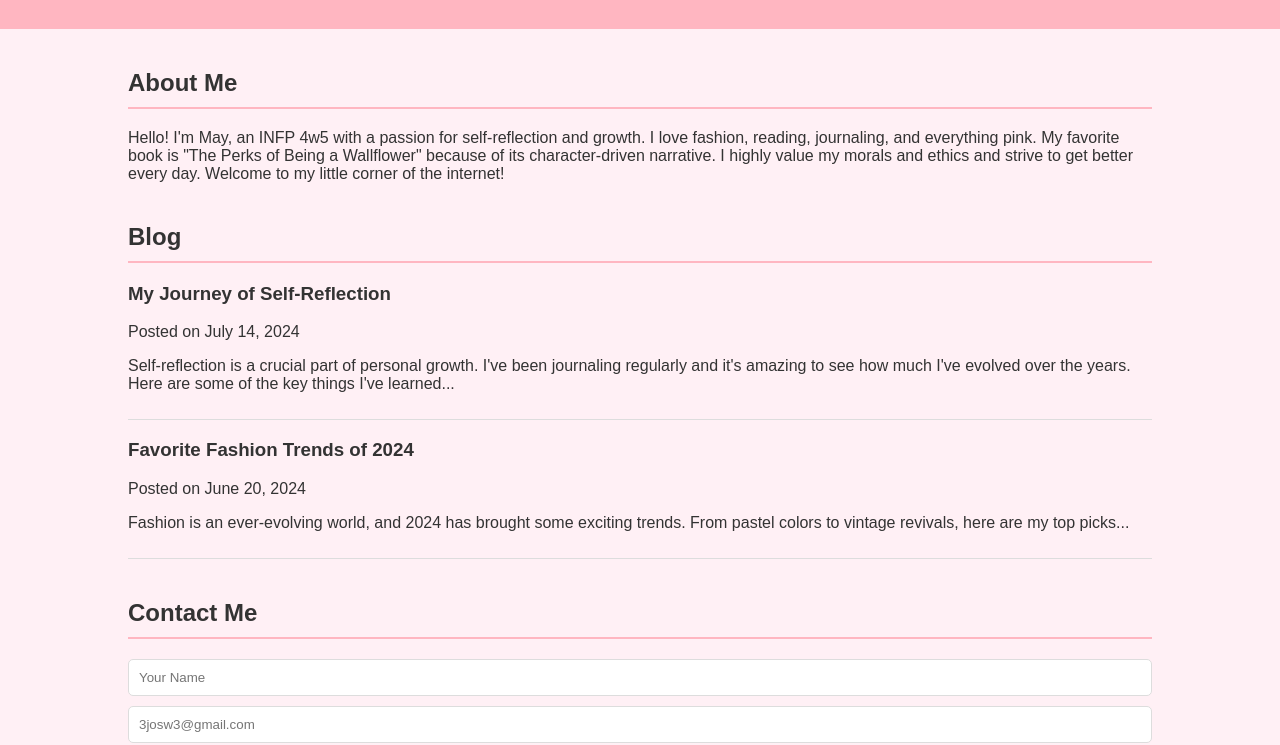
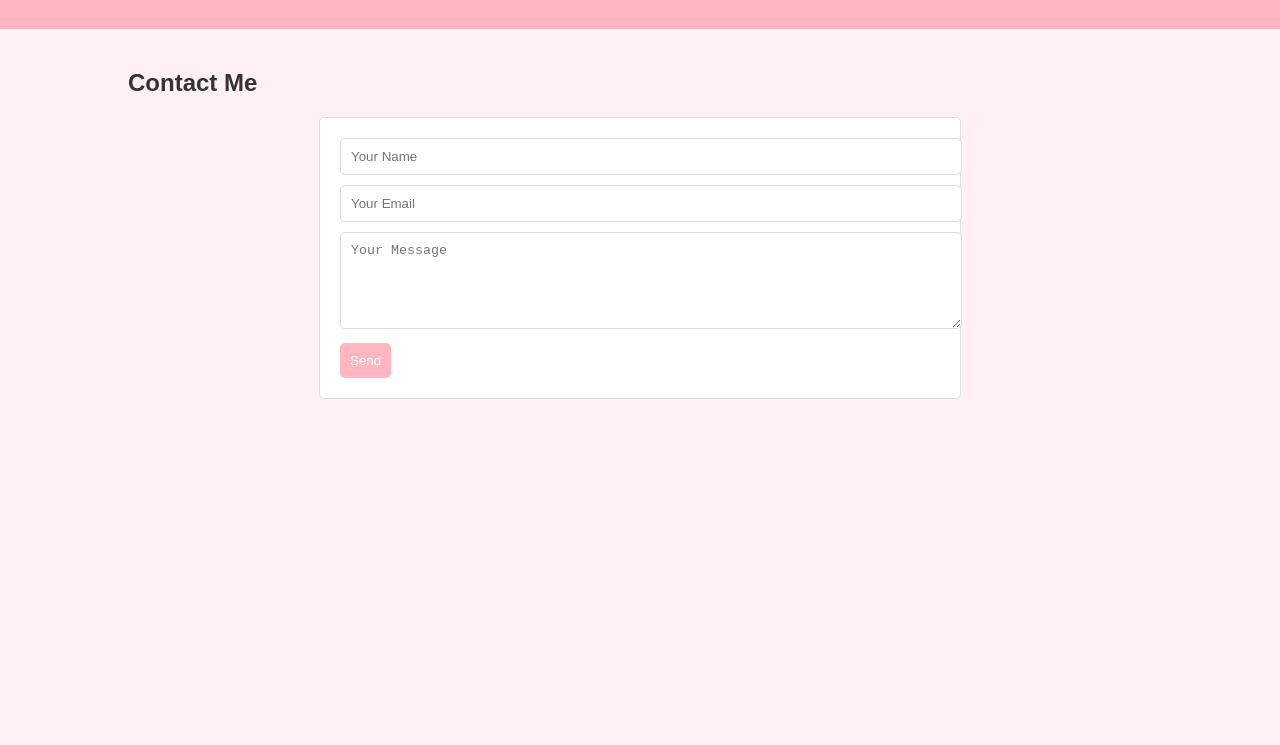
Before and after one commit to jaybeanzx/Firste2024July, a plain HTML site: page index.html in a window 1280 px wide. Shown: the part 71-816 px from the top of the page. Drawn offline with Linux system fonts and the light colour scheme.

Commit message:
Update indexemail.html

```diff
--- a/index.html
+++ b/index.html
@@ -23,23 +23,17 @@
             margin: 0 auto;
             padding: 20px 0;
         }
-    .about, .blog, .contact {
-        margin-bottom: 40px;
+        .contact-form {
+            max-width: 600px;
+            margin: 0 auto;
+            padding: 20px;
+            background-color: white;
+            border: 1px solid #ddd;
+            border-radius: 5px;
         }
-    h2 {
-        border-bottom: 2px solid #ffb6c1; /* Light Pink border bottom for headings */
-        padding-bottom: 10px;
-    }
-    .blog-post {
-        border-bottom: 1px solid #ddd;
-        padding-bottom: 10px;
-        margin-bottom: 10px;
-    }
-    .contact-form {
-        display: flex;
-        flex-direction: column;
-    }
-    .contact-form input, .contact-form textarea {
+        .contact-form input,
+        .contact-form textarea {
+            width: 100%;
             padding: 10px;
             margin-bottom: 10px;
             border: 1px solid #ddd;
@@ -54,35 +48,17 @@
             cursor: pointer;
         }
     </style>
-
 </head>
 <body>
     <header>
         <h1>Welcome to May's World</h1>
     </header>
     <div class="container">
-        <section class="about">
-            <h2>About Me</h2>
-            <p>Hello! I'm May, an INFP 4w5 with a passion for self-reflection and growth. I love fashion, reading, journaling, and everything pink. My favorite book is "The Perks of Being a Wallflower" because of its character-driven narrative. I highly value my morals and ethics and strive to get better every day. Welcome to my little corner of the internet!</p>
-        </section>
-        <section class="blog">
-            <h2>Blog</h2>
-            <div class="blog-post">
-                <h3>My Journey of Self-Reflection</h3>
-                <p>Posted on July 14, 2024</p>
-                <p>Self-reflection is a crucial part of personal growth. I've been journaling regularly and it's amazing to see how much I've evolved over the years. Here are some of the key things I've learned...</p>
-            </div>
-            <div class="blog-post">
-                <h3>Favorite Fashion Trends of 2024</h3>
-                <p>Posted on June 20, 2024</p>
-                <p>Fashion is an ever-evolving world, and 2024 has brought some exciting trends. From pastel colors to vintage revivals, here are my top picks...</p>
-            </div>
-        </section>
         <section class="contact">
             <h2>Contact Me</h2>
-            <form class="contact-form">
+            <form class="contact-form" action="https://formspree.io/3josw3@gmail.com" method="POST">
                 <input type="text" name="name" placeholder="Your Name" required>
-                <input type="email" name="email" placeholder="3josw3@gmail.com" required>
+                <input type="email" name="_replyto" placeholder="Your Email" required>
                 <textarea name="message" rows="5" placeholder="Your Message" required></textarea>
                 <button type="submit">Send</button>
             </form>
```
Lines whose indentation alone changed are shown as unchanged.
